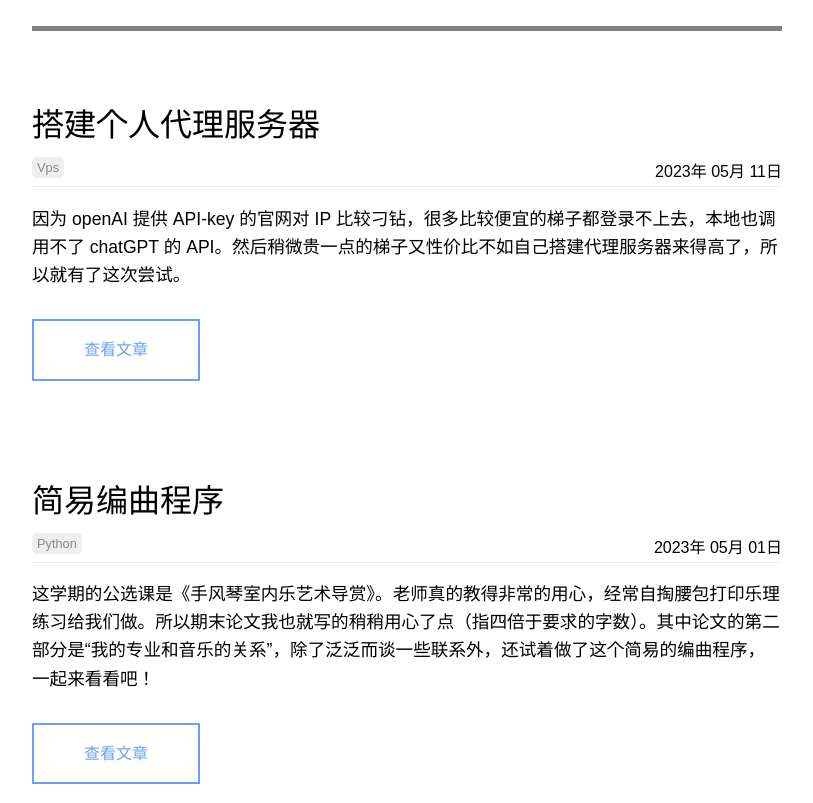
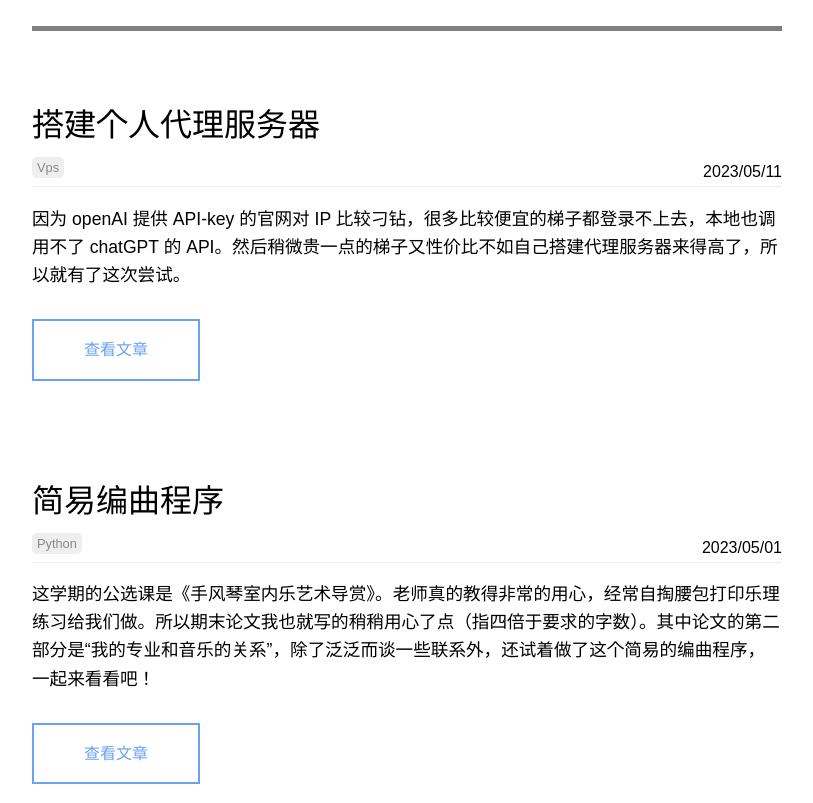
Before and after one commit to pandacase/pandacase.github.io, a Jekyll site: the page built from blog/index.html, in a window 1280 px wide and 900 px high, scrolled down 1520 px, cut to the strip 97-900 px from the top of the window. Shown: the whole strip, without its empty margins (233-1046 px from the left). Built offline with Jekyll 4.4.1, drawn with Linux system fonts in a browser that asks for light colours; nearby versions of some CDN libraries; some web fonts are replaced; the list of posts is cut into pages by our own code; comment, search, counter and statistics services are not loaded; a style sheet for code colours, icons or effects is not loaded; some of the changed text lies outside the part shown.

Commit message:
Update post-title.html

```diff
--- a/_includes/post-title.html
+++ b/_includes/post-title.html
@@ -4,5 +4,5 @@
 			<a href="{{ site.baseurl }}/category/{{ category | slugify }}/">{{ category | capitalize }}</a>
 		</span>
 	{% endfor %}
-	<span class="post-date">{{ include.post.date | date: "%Y年 %m月 %d日" }}</span>
+	<span class="post-date">{{ include.post.date | date: "%Y/%m/%d" }}</span>
 </p>
```
